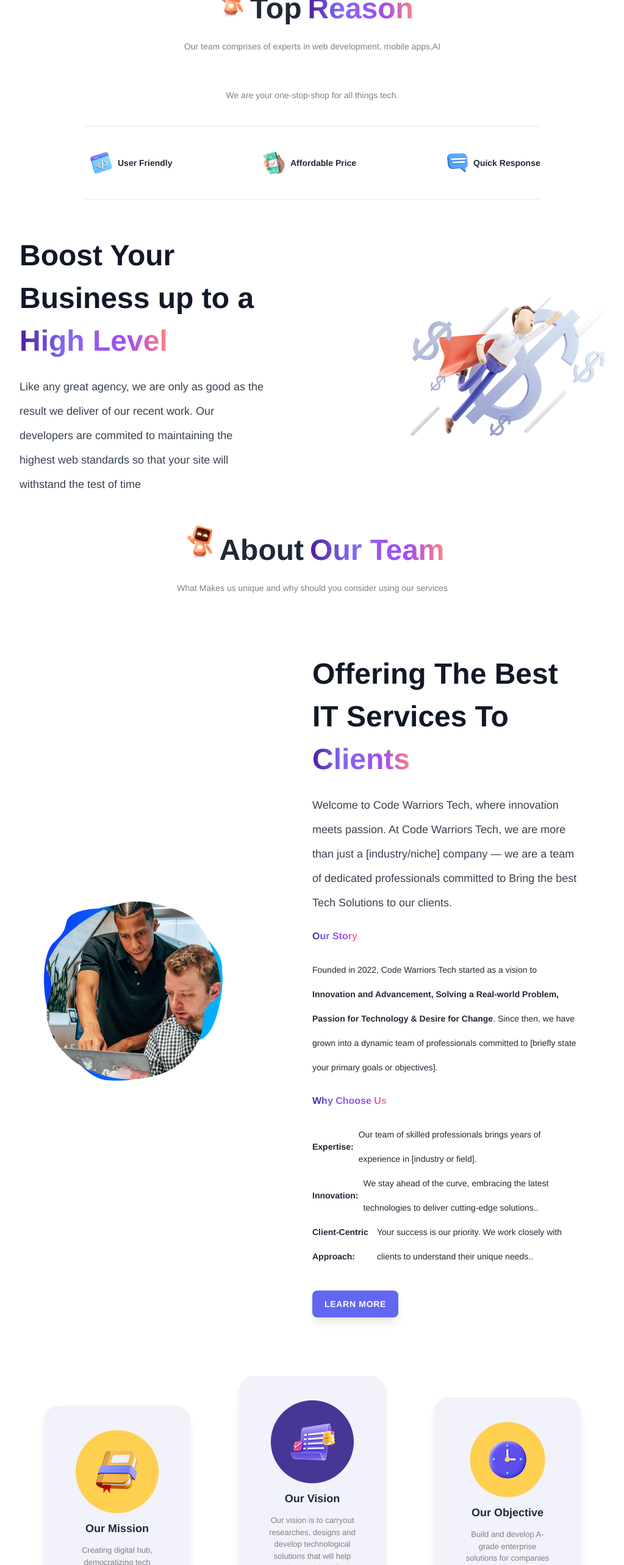
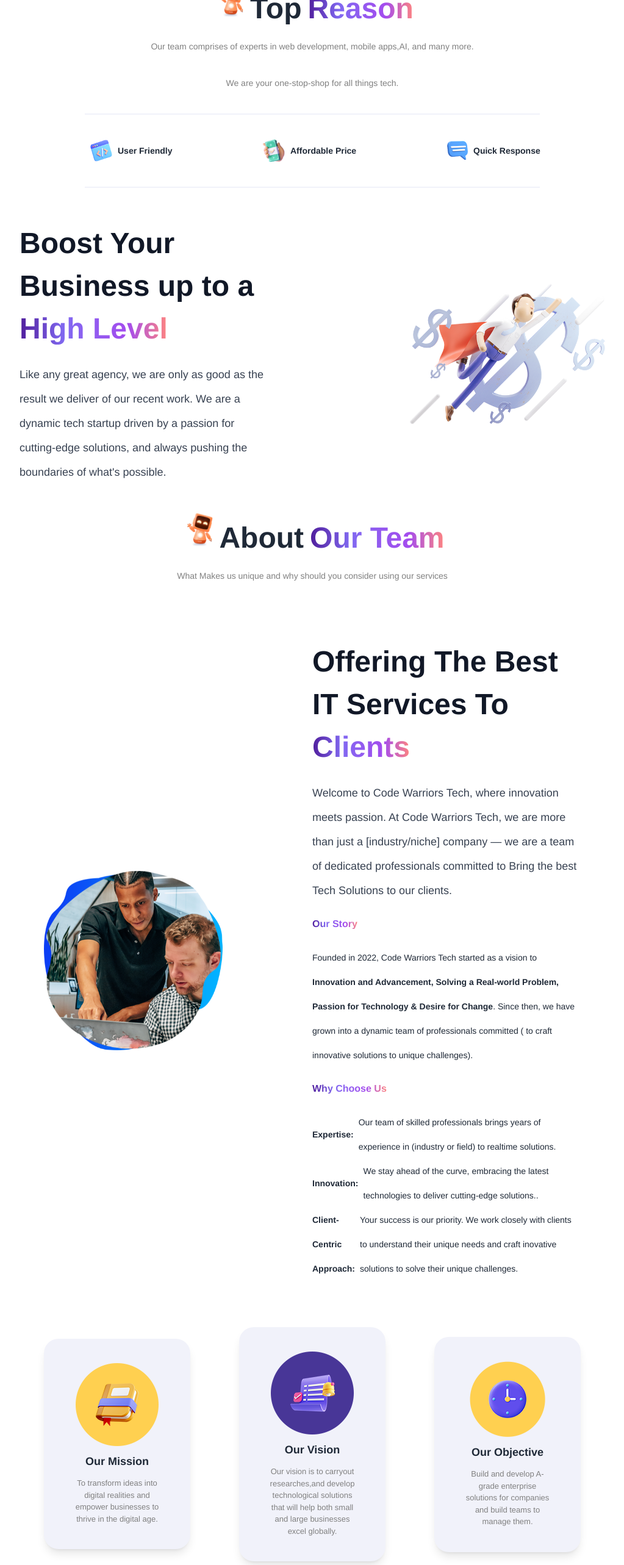
Before and after one commit to code-warriors80/website, a React (Create React App) app: page / in a window 1280 px wide. Shown: the part 840-3406 px from the top of the page at 61% size, without its empty margins (128-1151 px from the left). Built offline with nearby package versions, Linux system fonts and the light colour scheme; the HTML template or start-up script is replaced by a standard one.

Commit message:
git commit -m

```diff
--- a/src/Components/About.js
+++ b/src/Components/About.js
@@ -35,16 +35,16 @@
 
               <div>
                 <h3><span>Our Story</span></h3>
-                <p className="text-sm">Founded in 2022, Code Warriors Tech started as a vision to <span className="font-bold">Innovation and Advancement,</span> <span className="font-bold">Solving a Real-world Problem,</span> <span className="font-bold">Passion for Technology & </span> <span className="font-bold">Desire for Change</span>. Since then, we have grown into a dynamic team of professionals committed to [briefly state your primary goals or objectives].</p>
+                <p className="text-sm">Founded in 2022, Code Warriors Tech started as a vision to <span className="font-bold">Innovation and Advancement,</span> <span className="font-bold">Solving a Real-world Problem,</span> <span className="font-bold">Passion for Technology & </span> <span className="font-bold">Desire for Change</span>. Since then, we have grown into a dynamic team of professionals committed ( to craft innovative solutions to unique challenges).</p>
               </div>
 
               <div>
                   <h3><span>Why Choose Us</span></h3>
-                  <p className="text-sm lg:flex items-center gap-2"><div className="font-bold">Expertise:</div> Our team of skilled professionals brings years of experience in [industry or field].</p>
+                  <p className="text-sm lg:flex items-center gap-2"><div className="font-bold">Expertise:</div> Our team of skilled professionals brings years of experience in (industry or field) to realtime solutions.</p>
                   <p className="text-sm lg:flex items-center gap-2"><div className="font-bold">Innovation:</div> We stay ahead of the curve, embracing the latest technologies to deliver cutting-edge solutions..</p>
-                  <p className="text-sm lg:flex items-center gap-2"><div className="font-bold">Client-Centric Approach:</div> Your success is our priority. We work closely with clients to understand their unique needs..</p>
+                  <p className="text-sm lg:flex items-center gap-2"><div className="font-bold">Client-Centric Approach:</div> Your success is our priority. We work closely with clients to understand their unique needs and craft inovative solutions to solve their unique challenges.</p>
               </div>
-              <div className="mt-4 flex justify-center lg:justify-start pb-10 lg:py-5">
+              {/* <div className="mt-4 flex justify-center lg:justify-start pb-10 lg:py-5">
                 <a
                   href="/"
                   className="tracking-wider font-semibold text-sm uppercase inline-block rounded-lg px-5 py-3 bg-indigo-500 text-white shadow-lg hover:animate-bounce delay-100"
@@ -52,7 +52,7 @@
                   {" "}
                   Learn More
                 </a>
-              </div>
+              </div> */}
             </div>
           </Zoom>
         </div>
--- a/src/Components/Boost.js
+++ b/src/Components/Boost.js
@@ -10,7 +10,7 @@
                 <Zoom><h3 className='text-gray-900 font-extrabold text-3xl text-center lg:text-left lg:text-5xl'>Boost Your Business up to a <span className='spn'>High Level</span></h3></Zoom>
                 <Zoom><p className='text-center lg:text-left mt-5 text-sm text-gray-700 lg:text-lg'>
                     Like any great agency, we are only as good as the result we deliver of our recent work.
-                    Our developers are commited to maintaining the highest web standards so that your site will withstand the test of time
+                    We are a dynamic tech startup driven by a passion for cutting-edge solutions, and always pushing the boundaries of what's possible.
                 </p></Zoom>
             </div>
             <Zoom><img src={flyer} alt=''className='w-full lg:w-4/12 py-5 lg:py-5'/></Zoom>
--- a/src/Components/Contact.js
+++ b/src/Components/Contact.js
@@ -52,7 +52,7 @@
       </Zoom>
       <Zoom>
         <p className="heading-p mt-5 px-5 text-center text-sm mb-10 lg:mb-0 lg:text-sm font-thin lg:pb-10 text-gray-400">
-          What Makes us unique and why should you consider using our services
+          Feel free to contact us via the provided informations below
         </p>
       </Zoom>
 
--- a/src/Components/Footer.js
+++ b/src/Components/Footer.js
@@ -1,5 +1,5 @@
 import React from "react";
-import { BsGithub, BsInstagram, BsFacebook, BsWhatsapp } from "react-icons/bs";
+import { BsGithub, BsInstagram, BsFacebook} from "react-icons/bs";
 
 // images
 import loaction from "../images/7.png";
@@ -80,9 +80,6 @@
                     <span>
                       <a href="https://www.facebook.com/codewariors02"><BsFacebook /></a>
                     </span>
-                    <span>
-                      <a href="/whatsapp"><BsWhatsapp /></a>
-                    </span>
                     </div>
           </div>
       </section>
--- a/src/Components/Navbar.js
+++ b/src/Components/Navbar.js
@@ -10,7 +10,7 @@
       setNav(!nav)
     }
   return (
-    <div className='w-full lg:h-[100px] h-[90px] flex items-center fixed py-3 px-6 z-20 bg-white  md:px-24 overflow-hidden'>
+    <div className='w-full lg:h-[130px] h-[90px] flex items-center fixed py-3 px-6 z-20 bg-white  md:px-24 overflow-hidden'>
         {/* <img src={logo} className="w-9 rounded-full" alt="c-w logo"/> */}
         <motion.h1 initial={{y: '100vw'}} animate={{y: 0}} transition={{delay: 1.0, duration: 1 ,type: 'spring', stiffness: 200}}  className='w-full text-xl font-bold'><span><img  src={logo} alt='' className='w-[100px] lg:w-[160px] lg:relative'/></span></motion.h1>
         <ul className='hidden mx-auto mr-20 md:flex md:flex md:items-center'>
--- a/src/Components/Reasons.js
+++ b/src/Components/Reasons.js
@@ -11,8 +11,8 @@
         <section className='reason'>
             <Zoom><h2 className='heading text-center text-3xl lg:text-5xl'><img src={robot} alt='' className='animate-bounce w-10 lg:w-16' />Top <span>Reason</span></h2></Zoom>
             <Zoom>
-            <p className='heading-p mt-5 px-5 text-center text-sm lg:text-sm font-thin lg:pb-10 text-gray-400'>Our team comprises of experts in web development, mobile apps,AI</p>
-              <p className='heading-p mt-5 px-5 text-center text-sm lg:text-sm font-thin lg:pb-10 text-gray-400'>We are your one-stop-shop for all things tech.</p>
+            <p className='heading-p mt-5 px-5 text-center text-sm lg:text-sm font-thin lg:pb-10 text-gray-400'>Our team comprises of experts in web development, mobile apps,AI, and many more.</p>
+            <p className='heading-p px-3 text-center text-sm lg:text-sm font-thin lg:pb-10 text-gray-400'>We are your one-stop-shop for all things tech.</p>
             </Zoom>
 
           <div className=' flex items-center justify-center'>
--- a/src/Routes/ServiceList.js
+++ b/src/Routes/ServiceList.js
@@ -19,13 +19,13 @@
                     id: 2,
                     img: webdev,
                     title: 'App Development',
-                    description: 'Turn your ideas into reality with feature-rich mobile apps for iOS and Android, ensuring user-friendly interfaces and seamless functionality.'
+                    description: 'Make your ideas into reality with feature-rich mobile apps for iOS and Android, ensuring user-friendly interfaces and seamless functionality.'
                 },
                {
                               id: 3,
                               img: emaildev,
                               title: 'Software Development',
-                              description: 'Turn your vision into reality with our expert team. We create custom, efficient software solutions, ensuring security and a seamless user experience.'
+                              description: 'Transform your vision into reality with our team of skilled professionals. We create custom, efficient software solutions, ensuring security and a seamless user experience.'
 
                },
                {
@@ -60,13 +60,13 @@
                               id: 1,
                               img: vision,
                               title: 'Our Mission',
-                              description: "Creating digital hub, democratizing tech solutions."
+                              description: "To transform ideas into digital realities and empower businesses to thrive in the digital age."
                },
                {
                               id: 2,
                               img: mission,
                               title: 'Our Vision',
-                              description: "Our vision is to carryout researches, designs and develop technological solutions that will help private and public organisations compete with their counterparts globally."
+                              description: "Our vision is to carryout researches,and develop technological solutions that will help both small and large businesses excel globally."
                },
                {
                               id: 3,
```
